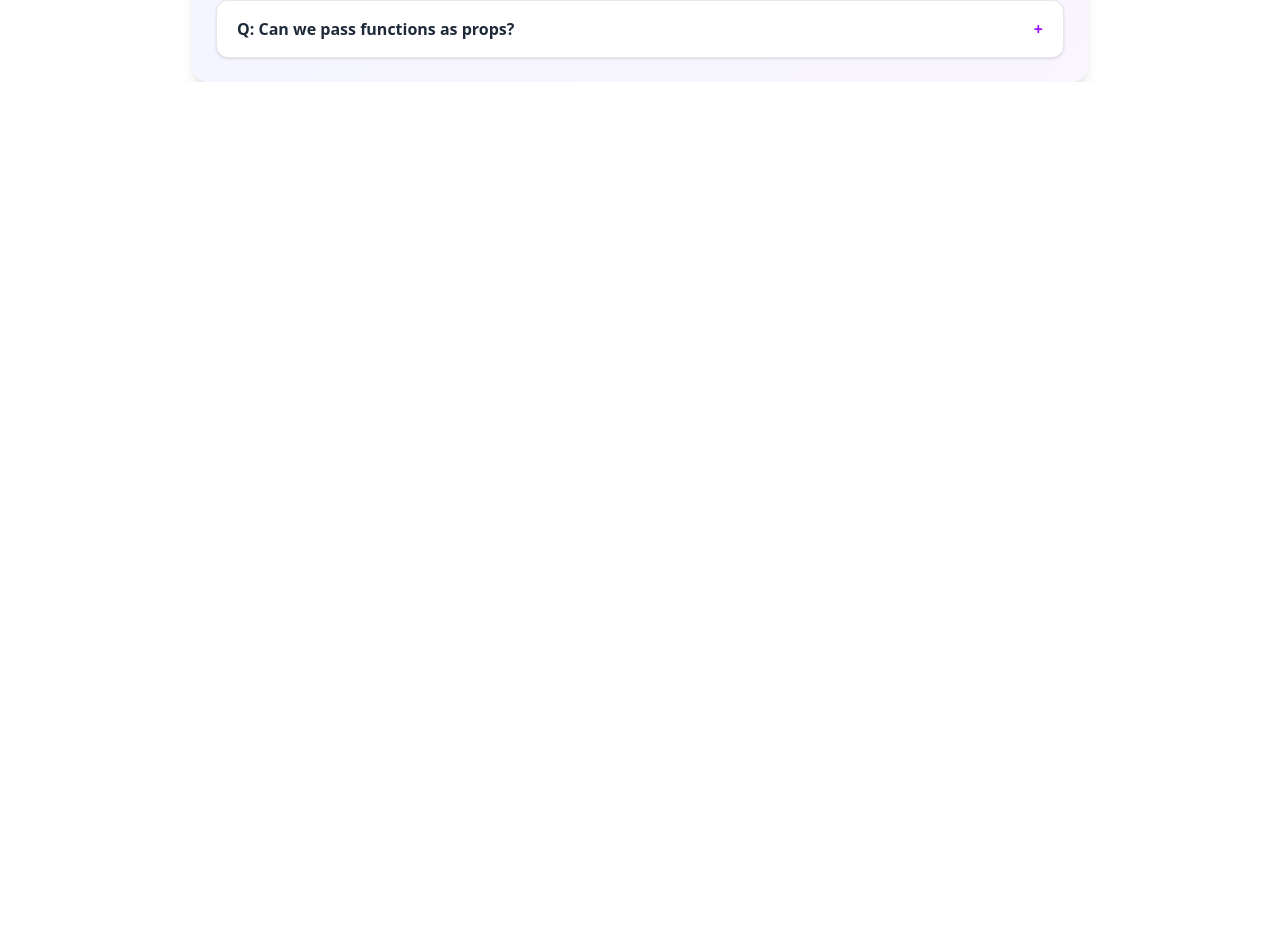
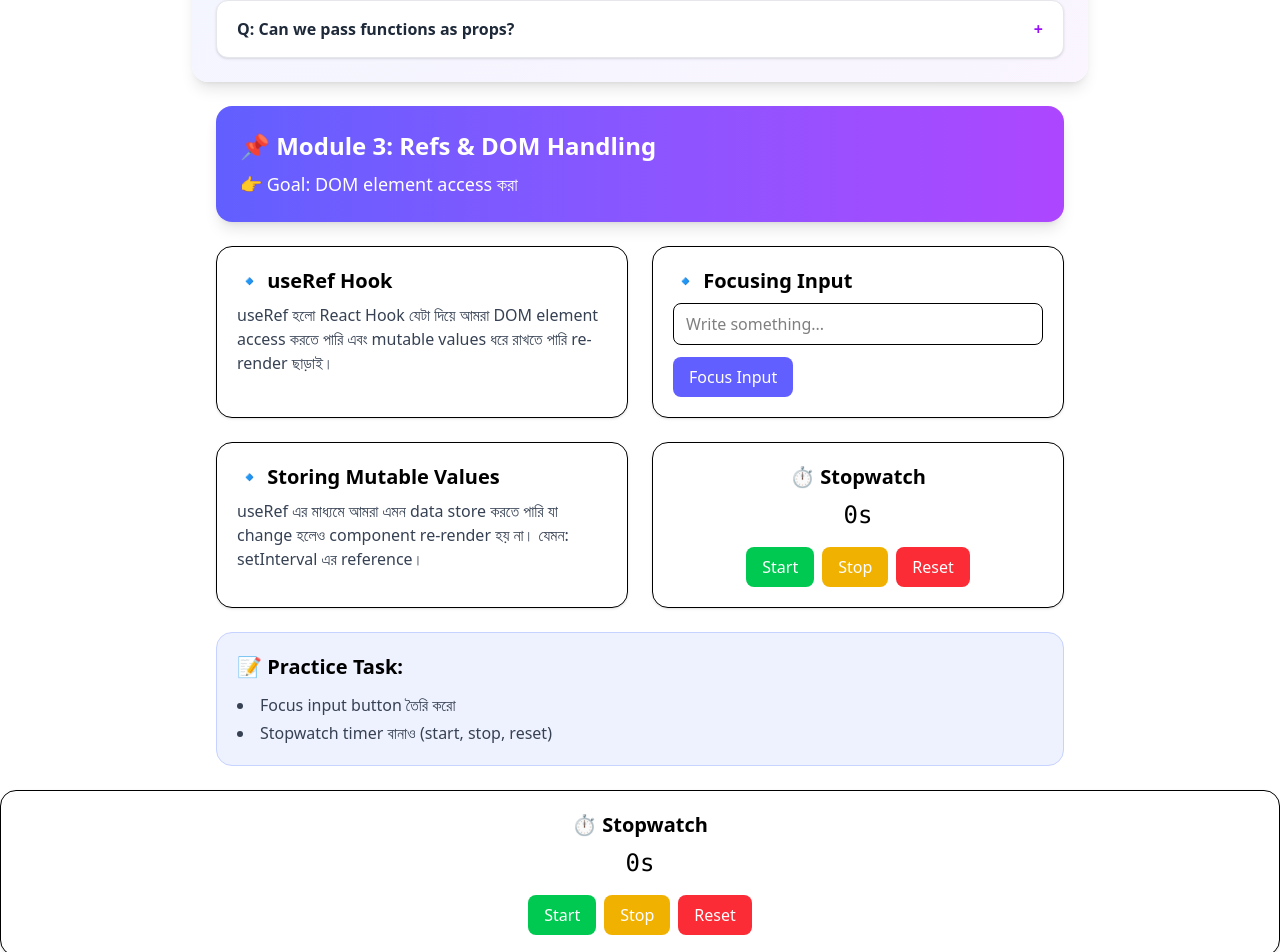
Before and after one commit to emonmahdi/react-all-concepts-practice, a React (Vite) app: page / in a window 1280 px wide. Shown: the part 10133-11085 px from the top of the page. Before the commit the page ends 10215 px from the top, so only its background shows below. Built offline with nearby package versions, Linux system fonts and the light colour scheme.

Commit message:
module 3 done

```diff
--- a/src/App.jsx
+++ b/src/App.jsx
@@ -1,6 +1,7 @@
 
 import ReactFundamentals from "./modules_plan/module_1/ReactFunamentals";
 import Module2 from "./modules_plan/module_2/Module2";
+import Module3 from "./modules_plan/module_3/Module3";
 import Components from "./Topics/components/Components";
 import ConditionalRendering from "./Topics/ConditionalRendering/ConditionalRendering";
 // import ThemeConsumer from "./Topics/ContextApi/ThemeConsumer"
@@ -40,6 +41,7 @@ function App() {
       {/* Module wise plan */}
       <ReactFundamentals />
       <Module2 />
+      <Module3 />
     </>
   );
 }
--- /dev/null
+++ b/src/modules_plan/module_3/Module3.jsx
@@ -0,0 +1,126 @@
+import { useRef, useState } from "react";
+import StopWatch from "./StopWatch";
+
+const Module3 = () => {
+  // --- Example: Focusing Input ---
+  const inputRef = useRef(null);
+  const handleFocus = () => {
+    inputRef.current.focus();
+  };
+
+  // --- Example: Storing Mutable Values (Stopwatch) ---
+  const timerRef = useRef(null);
+  const [time, setTime] = useState(0);
+  const [isRunning, setIsRunning] = useState(false);
+
+  const startTimer = () => {
+    if (!isRunning) {
+      setIsRunning(true);
+      timerRef.current = setInterval(() => {
+        setTime((prev) => prev + 1);
+      }, 1000);
+    }
+  };
+
+  const stopTimer = () => {
+    clearInterval(timerRef.current);
+    setIsRunning(false);
+  };
+
+  const resetTimer = () => {
+    clearInterval(timerRef.current);
+    setTime(0);
+    setIsRunning(false);
+  };
+
+  return (
+    <>
+    <div className="max-w-4xl mx-auto p-6 space-y-6">
+      {/* Module Header */}
+      <div className="bg-gradient-to-r from-indigo-500 to-purple-500 text-white p-6 rounded-2xl shadow-lg">
+        <h1 className="text-2xl font-bold">📌 Module 3: Refs & DOM Handling</h1>
+        <p className="mt-2 text-lg">👉 Goal: DOM element access করা</p>
+      </div>
+
+      {/* Topics Section */}
+      <div className="grid gap-6 md:grid-cols-2">
+        {/* useRef Hook */}
+        <div className="p-5 bg-white rounded-2xl shadow border">
+          <h2 className="text-xl font-semibold mb-2">🔹 useRef Hook</h2>
+          <p className="text-gray-700">
+            useRef হলো React Hook যেটা দিয়ে আমরা DOM element access করতে পারি
+            এবং mutable values ধরে রাখতে পারি re-render ছাড়াই।
+          </p>
+        </div>
+
+        {/* Focusing Input */}
+        <div className="p-5 bg-white rounded-2xl shadow border">
+          <h2 className="text-xl font-semibold mb-2">🔹 Focusing Input</h2>
+          <input
+            ref={inputRef}
+            type="text"
+            placeholder="Write something..."
+            className="border px-3 py-2 rounded-lg w-full focus:ring-2 focus:ring-indigo-500 outline-none"
+          />
+          <button
+            onClick={handleFocus}
+            className="mt-3 px-4 py-2 bg-indigo-500 text-white rounded-lg hover:bg-indigo-600"
+          >
+            Focus Input
+          </button>
+        </div>
+
+        {/* Storing Mutable Values */}
+        <div className="p-5 bg-white rounded-2xl shadow border">
+          <h2 className="text-xl font-semibold mb-2">
+            🔹 Storing Mutable Values
+          </h2>
+          <p className="text-gray-700">
+            useRef এর মাধ্যমে আমরা এমন data store করতে পারি যা change হলেও
+            component re-render হয় না। যেমন: setInterval এর reference।
+          </p>
+        </div>
+
+        {/* Stopwatch */}
+        <div className="p-5 bg-white rounded-2xl shadow border flex flex-col items-center">
+          <h2 className="text-xl font-semibold mb-2">⏱️ Stopwatch</h2>
+          <p className="text-2xl font-mono mb-4">{time}s</p>
+          <div className="flex gap-2">
+            <button
+              onClick={startTimer}
+              className="px-4 py-2 bg-green-500 text-white rounded-lg hover:bg-green-600"
+            >
+              Start
+            </button>
+            <button
+              onClick={stopTimer}
+              className="px-4 py-2 bg-yellow-500 text-white rounded-lg hover:bg-yellow-600"
+            >
+              Stop
+            </button>
+            <button
+              onClick={resetTimer}
+              className="px-4 py-2 bg-red-500 text-white rounded-lg hover:bg-red-600"
+            >
+              Reset
+            </button>
+          </div>
+        </div>
+      </div>
+
+      {/* Practice Tasks */}
+      <div className="p-5 bg-indigo-50 rounded-2xl border border-indigo-200">
+        <h2 className="text-xl font-semibold mb-3">📝 Practice Task:</h2>
+        <ul className="list-disc list-inside text-gray-700 space-y-1">
+          <li>Focus input button তৈরি করো</li>
+          <li>Stopwatch timer বানাও (start, stop, reset)</li>
+        </ul>
+      </div>
+    </div>
+
+    <StopWatch />
+    </>
+  );
+};
+
+export default Module3;
--- /dev/null
+++ b/src/modules_plan/module_3/StopWatch.jsx
@@ -0,0 +1,59 @@
+import { useRef, useState } from "react"
+
+
+
+const StopWatch = () => {
+    const timeRef = useRef(null)
+    const [time, setTime] = useState(0);
+    const [isRunning, setIsRunning] = useState(false);
+
+    const startTimer = () => {
+        if(!isRunning){
+            setIsRunning(true);
+            timeRef.current = setInterval(() => {
+                setTime((prev) => prev + 1)
+            }, 1000)
+        }
+    }
+    const stopTimer = () => {
+        clearInterval(timeRef.current);
+        setIsRunning(false);
+    }
+    const resetTimer = () => {
+        clearInterval(timeRef.current);
+        setTime(0)
+        setIsRunning(false)
+    }
+
+  return (
+    <div>
+         {/* Stopwatch */}
+         <div className="p-5 bg-white rounded-2xl shadow border flex flex-col items-center">
+          <h2 className="text-xl font-semibold mb-2">⏱️ Stopwatch</h2>
+          <p className="text-2xl font-mono mb-4">{time}s</p>
+          <div className="flex gap-2">
+            <button
+              onClick={startTimer}
+              className="px-4 py-2 bg-green-500 text-white rounded-lg hover:bg-green-600"
+            >
+              Start
+            </button>
+            <button
+              onClick={stopTimer}
+              className="px-4 py-2 bg-yellow-500 text-white rounded-lg hover:bg-yellow-600"
+            >
+              Stop
+            </button>
+            <button
+              onClick={resetTimer}
+              className="px-4 py-2 bg-red-500 text-white rounded-lg hover:bg-red-600"
+            >
+              Reset
+            </button>
+          </div>
+        </div>
+    </div>
+  )
+}
+
+export default StopWatch
--- /dev/null
+++ b/src/modules_plan/module_3/UseRef.jsx
@@ -0,0 +1,23 @@
+import { useRef } from "react"
+
+
+
+const UseRef = () => {
+    const inputRefValue = useRef(null);
+
+    const handleFocus =() => {
+        inputRefValue.current?.focus()
+    }
+
+  return (
+    <div>
+        <h2>UseRef</h2>
+        <div>
+            <input ref={inputRefValue} type="text" placeholder="Type here..." />
+            <button onClick={handleFocus}> Click Focus</button>
+        </div>
+    </div>
+  )
+}
+
+export default UseRef
```
Also changed, not shown: 1 other file (tests, documents, lock files or other folders).
